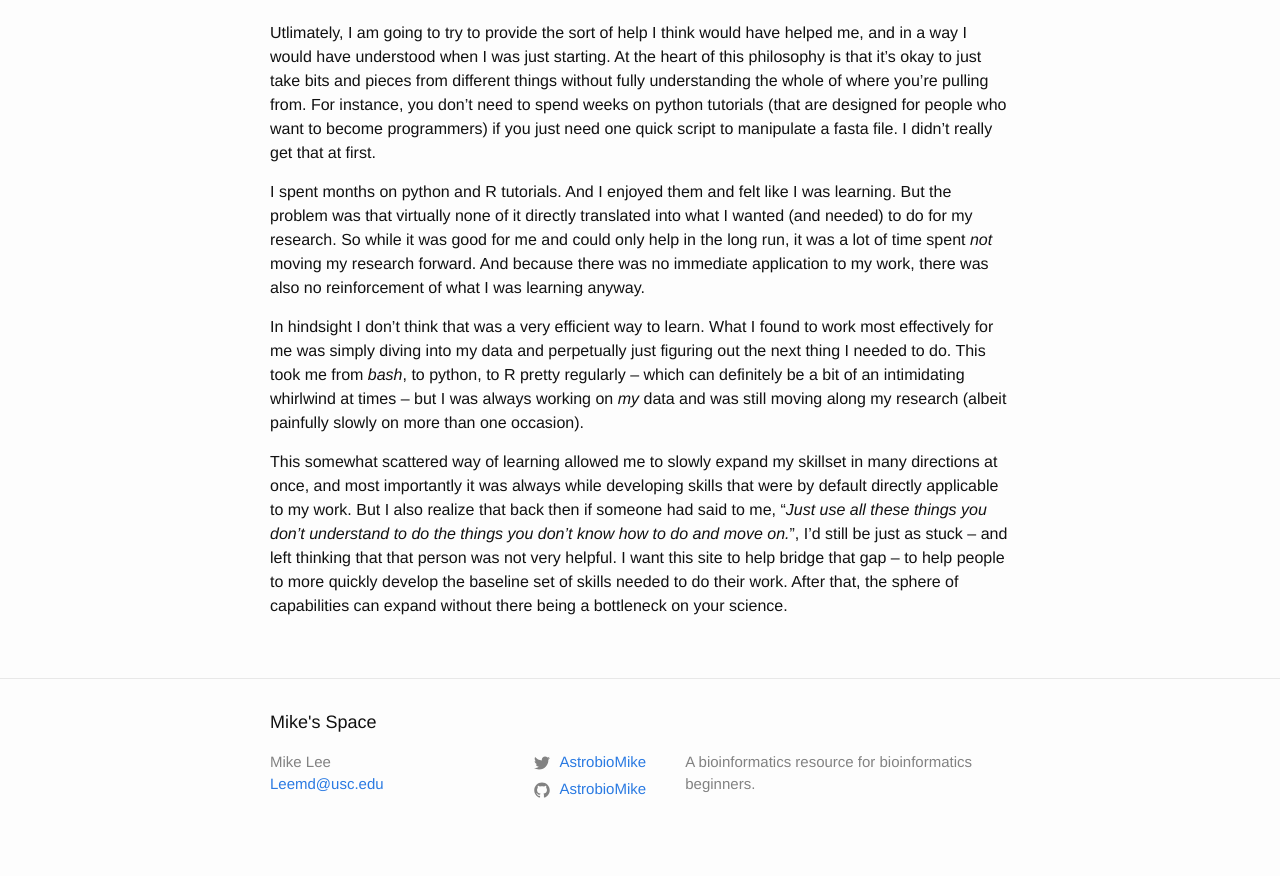
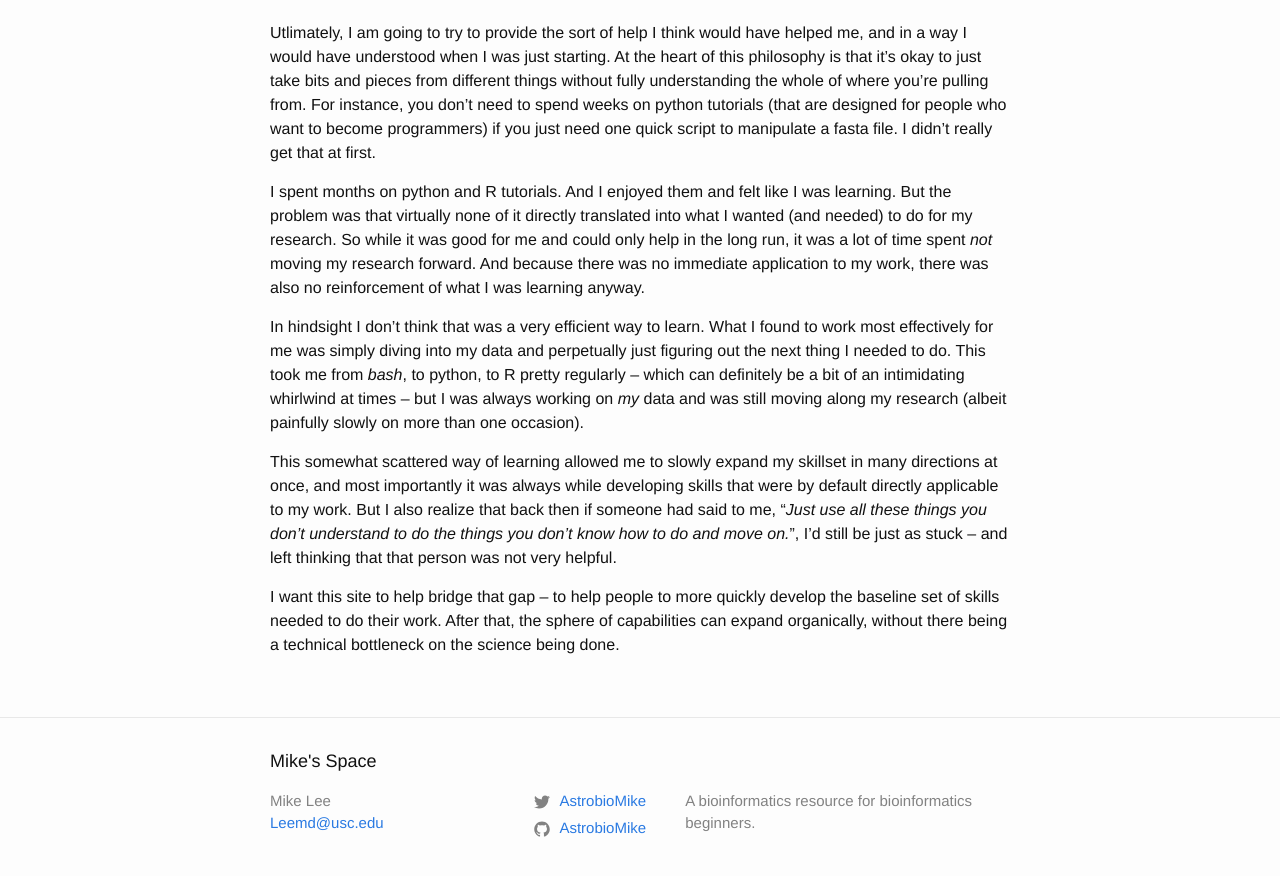
Before and after one commit to AstrobioMike/AstrobioMike.github.io, a Jekyll site: the page built from about.md, in a window 1280 px wide and 900 px high, scrolled down 926 px. Shown: the top 876 px of the window. Built offline with Jekyll 4.4.1, drawn with Linux system fonts in a browser that asks for light colours.

Commit message:
Update about.md

```diff
--- a/about.md
+++ b/about.md
@@ -23,4 +23,6 @@ I spent months on python and R tutorials. And I enjoyed them and felt like I was
 
 In hindsight I don't think that was a very efficient way to learn. What I found to work most effectively for me was simply diving into my data and perpetually just figuring out the next thing I needed to do. This took me from *bash*, to python, to R pretty regularly – which can definitely be a bit of an intimidating whirlwind at times – but I was always working on *my* data and was still moving along my research (albeit painfully slowly on more than one occasion).
 
-This somewhat scattered way of learning allowed me to slowly expand my skillset in many directions at once, and most importantly it was always while developing skills that were by default directly applicable to my work. But I also realize that back then if someone had said to me, "*Just use all these things you don't understand to do the things you don't know how to do and move on.*", I'd still be just as stuck – and left thinking that that person was not very helpful. I want this site to help bridge that gap – to help people to more quickly develop the baseline set of skills needed to do their work. After that, the sphere of capabilities can expand without there being a bottleneck on your science.
+This somewhat scattered way of learning allowed me to slowly expand my skillset in many directions at once, and most importantly it was always while developing skills that were by default directly applicable to my work. But I also realize that back then if someone had said to me, "*Just use all these things you don't understand to do the things you don't know how to do and move on.*", I'd still be just as stuck – and left thinking that that person was not very helpful.
+
+I want this site to help bridge that gap – to help people to more quickly develop the baseline set of skills needed to do their work. After that, the sphere of capabilities can expand organically, without there being a technical bottleneck on the science being done.
```
